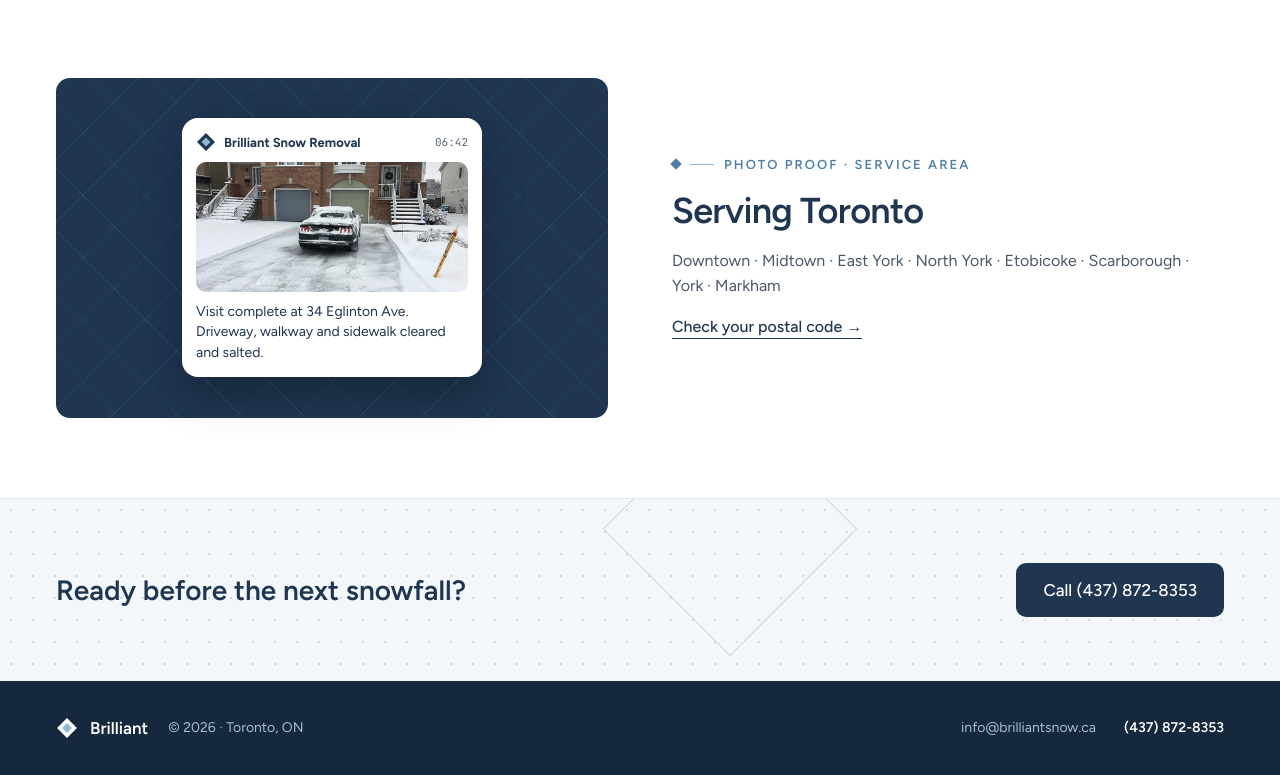
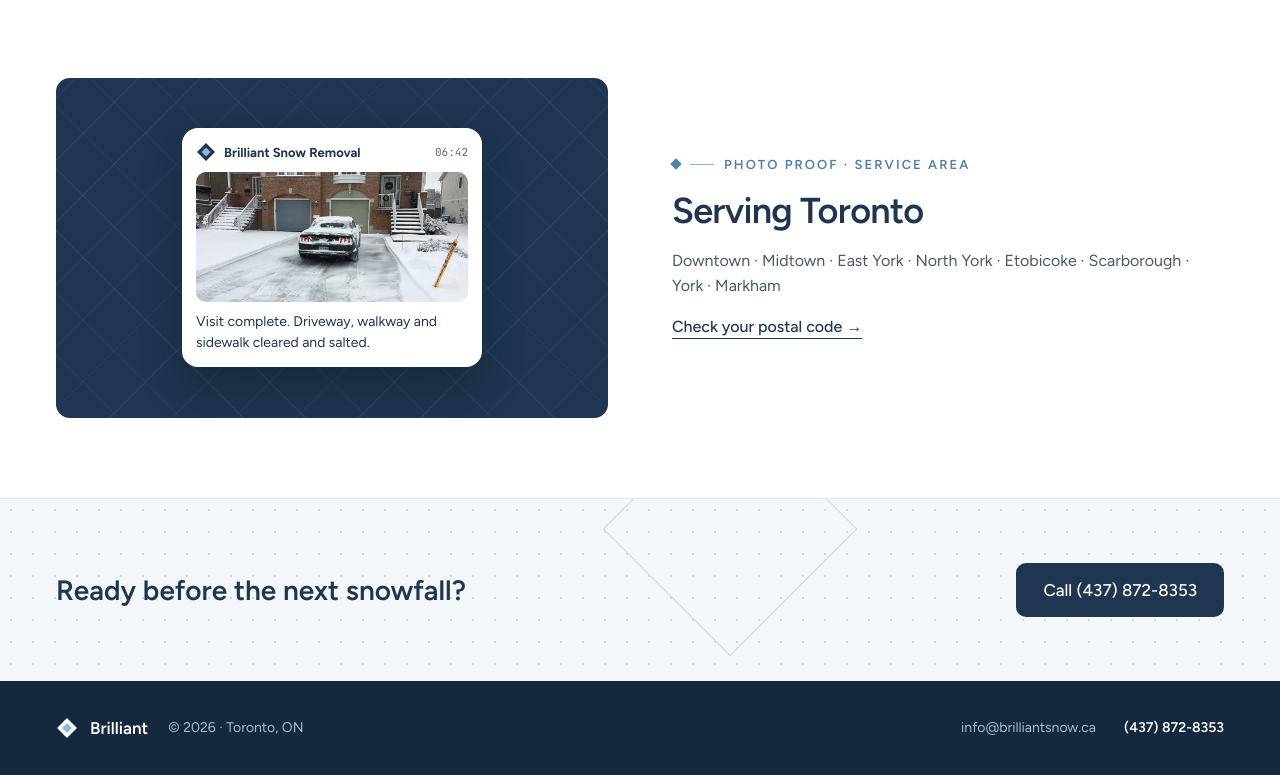
Before and after one commit to nowell01/brilliantsnowremoval, a React (Vite) app: page / in a window 1280 px wide. Shown: the part 1547-2322 px from the top of the page. Built offline with nearby package versions, Linux system fonts and the light colour scheme; no server answers.

Commit message:
Image description fixed

```diff
--- a/src/pages/Home.jsx
+++ b/src/pages/Home.jsx
@@ -94,7 +94,7 @@ function Home() {
             </div>
             <Photo src={photos.street} alt="Cleared walkway" className="phone-card-img" />
             <div className="phone-card-text">
-              Visit complete at 34 Eglinton Ave. Driveway, walkway and sidewalk cleared and salted.
+              Visit complete. Driveway, walkway and sidewalk cleared and salted.
             </div>
           </div>
         </div>
```
